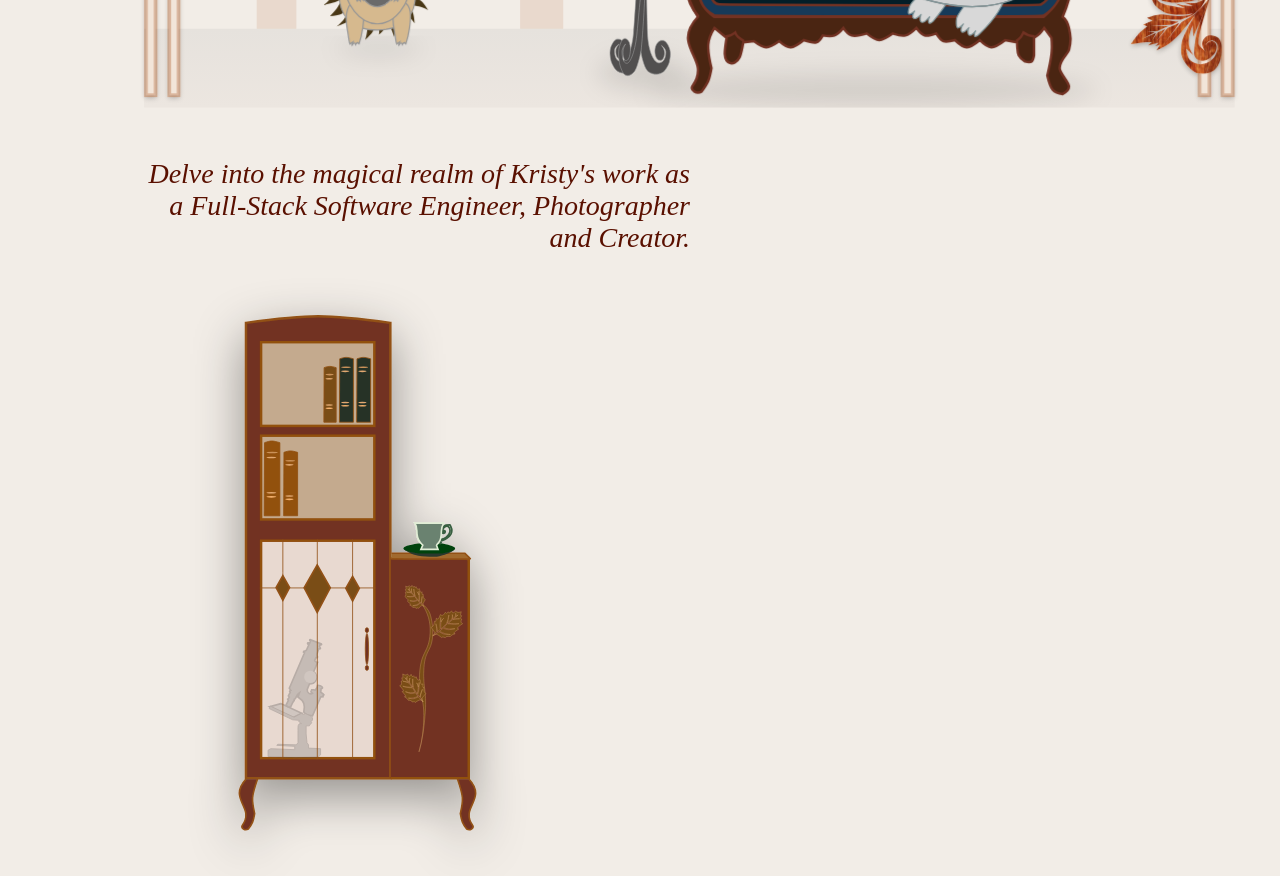
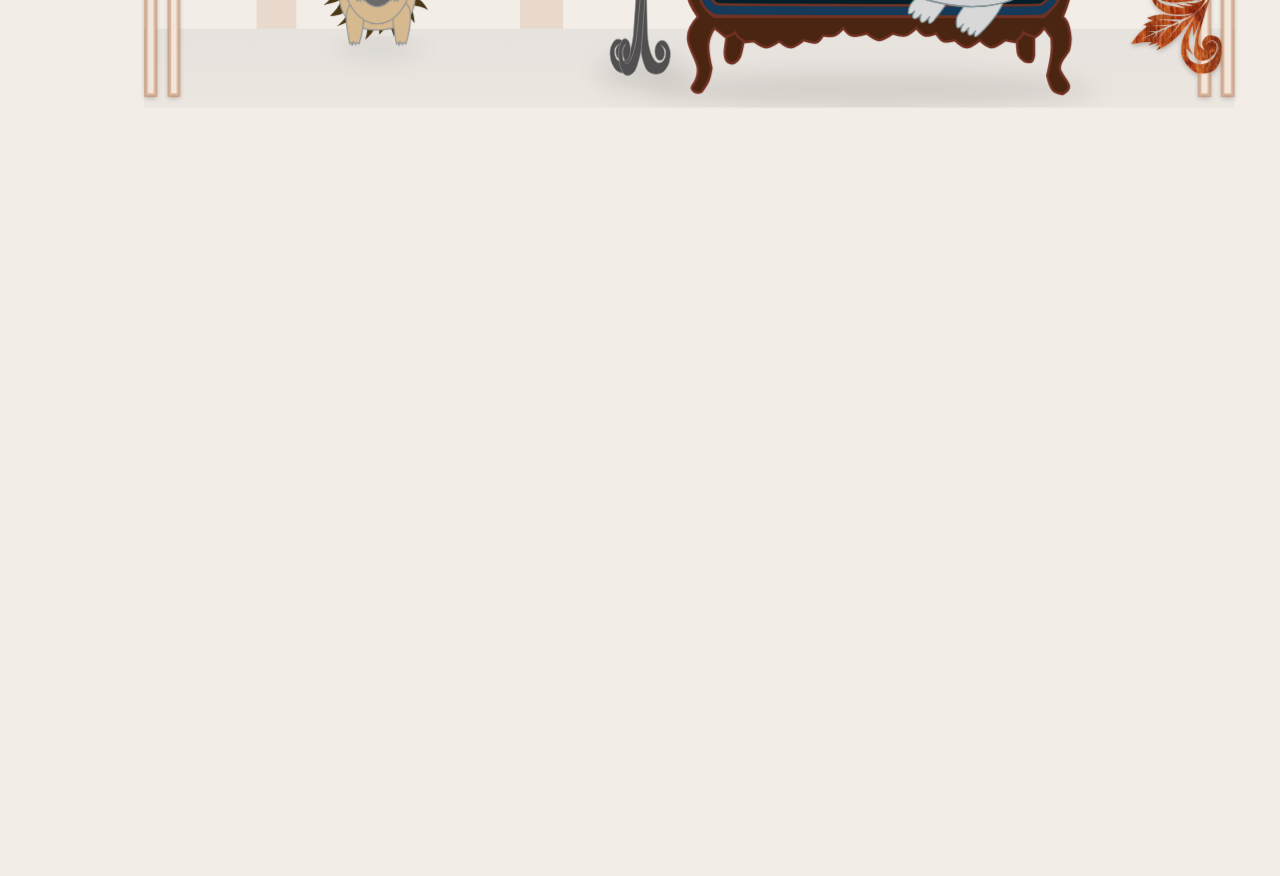
Before and after one commit to EldaloteK/first-contact, a Vue app: page / in a window 1280 px wide. Shown: the part 560-1436 px from the top of the page. After the commit the page ends 800 px from the top, so only its background shows below. Built offline with nearby package versions, Linux system fonts and the light colour scheme; the HTML template or start-up script is replaced by a standard one.

Commit message:
Removal of daily news

```diff
--- /dev/null
+++ b/src/components/card-small.vue
@@ -0,0 +1,21 @@
+<template>
+  <div class="card-small-container">dfkj</div>
+</template>
+
+<script>
+export default {
+  name: "CardSmall",
+};
+</script>
+
+<style lang="scss" scoped>
+* {
+  box-sizing: border-box;
+}
+
+.card-small-container {
+  border-radius: 4px;
+  width: 300px;
+  background: aliceblue;
+}
+</style>
--- a/src/components/forest-home.vue
+++ b/src/components/forest-home.vue
@@ -1427,7 +1427,7 @@
         </g>
       </g>
     </svg>
-    <div class="forest-home-header-container">
+    <!-- <div class="forest-home-header-container">
       <div class="forest-home-header-container-left">
         <div class="forest-home-header-text">
           Delve into the magical realm of Kristy's work as a Full-Stack Software
@@ -1897,16 +1897,24 @@
           </svg>
         </div>
       </div>
-    </div>
+      <div class="forest-home-header-container-right">
+        <CardSmall />
+      </div>
+    </div> -->
   </div>
 </template>
 
 <script>
+// import CardSmall from "../components/card-small.vue";
+
 export default {
   name: "ForestHome",
   props: {
     moveRaccoon: Boolean,
   },
+  // components: {
+  //   CardSmall,
+  // },
 };
 </script>
 
```
